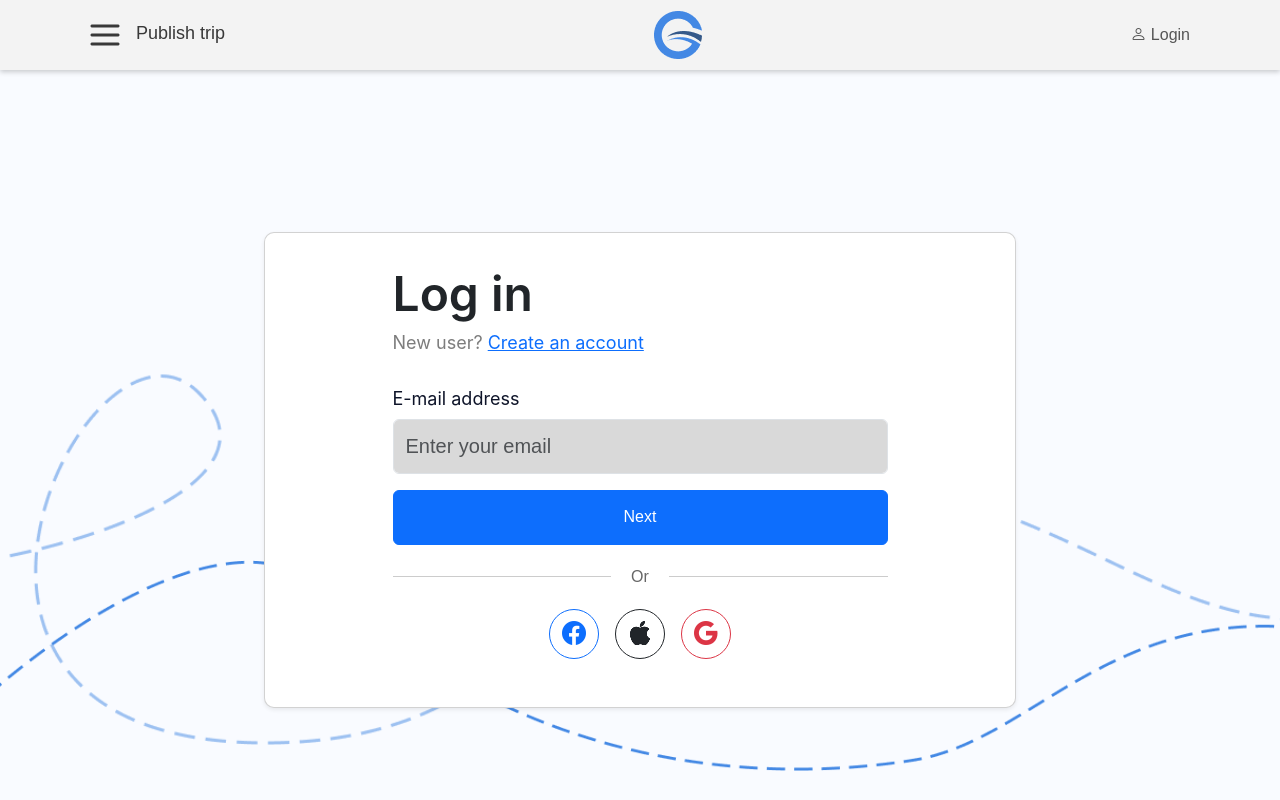
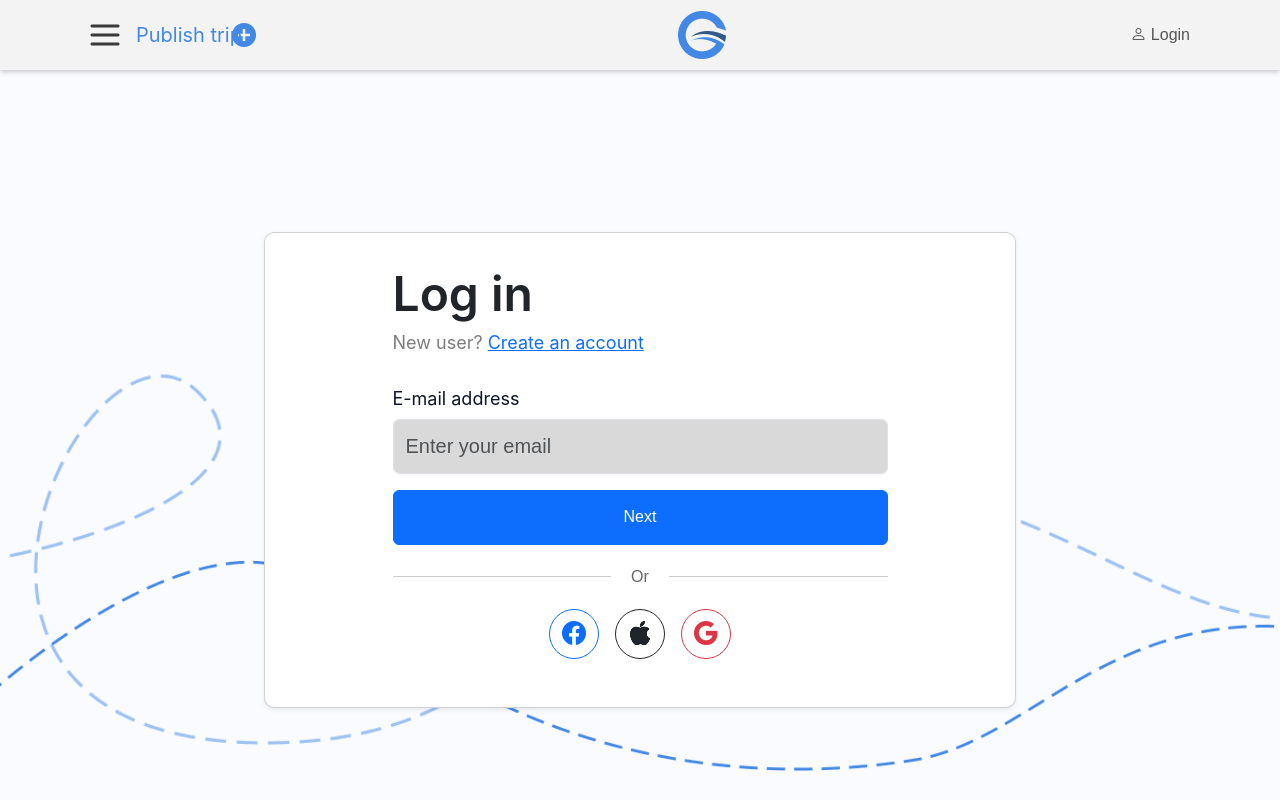
Before and after one commit to blablacar-clone-develop/frontend, a React (Vite) app in the folder react/: page /login in a window 1280 px wide. Shown: the top 800 px of the page. Built offline with nearby package versions, Linux system fonts and the light colour scheme.

Commit message:
fix navbar to design

```diff
--- a/react/src/components/NavbarComponent.tsx
+++ b/react/src/components/NavbarComponent.tsx
@@ -29,7 +29,7 @@ const NavbarComponent: React.FC = () => {
                         <Nav.Link href="/personSettings">
                             <div className="burgerMenu"/>
                         </Nav.Link>
-                        <Nav.Link className="custom-link" href="/createTravel">Publish trip</Nav.Link>
+                        <Nav.Link className="custom-link myLinkStyle" href="/createTravel">Publish trip</Nav.Link>
                     </Nav>
 
 
--- a/react/src/styles/homePage.css
+++ b/react/src/styles/homePage.css
@@ -262,3 +262,13 @@
 .compact-calendar-wrapper .Calendar__day {
     padding: 5px;
 }
+
+.myLinkStyle {
+    color: #4389E4 !important;
+    font-size: 20px !important;
+    font-family: Inter, serif !important;
+    background-image: url('../assets/plus.png') !important;
+    background-repeat: no-repeat !important;
+    background-position: 104px !important;
+    padding-right: 40px !important;
+}
```
Also changed, not shown: react/src/assets/plus.png (added).
